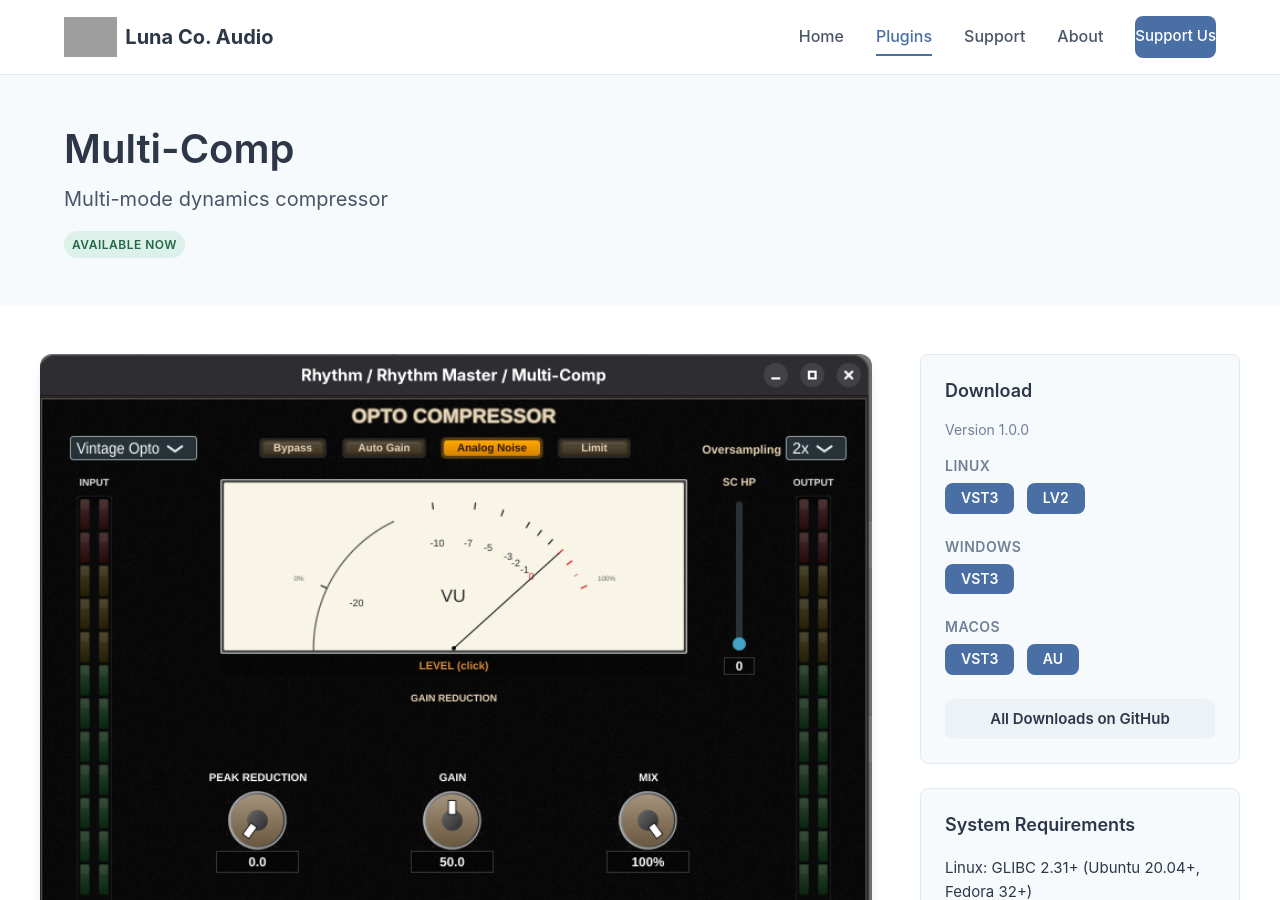
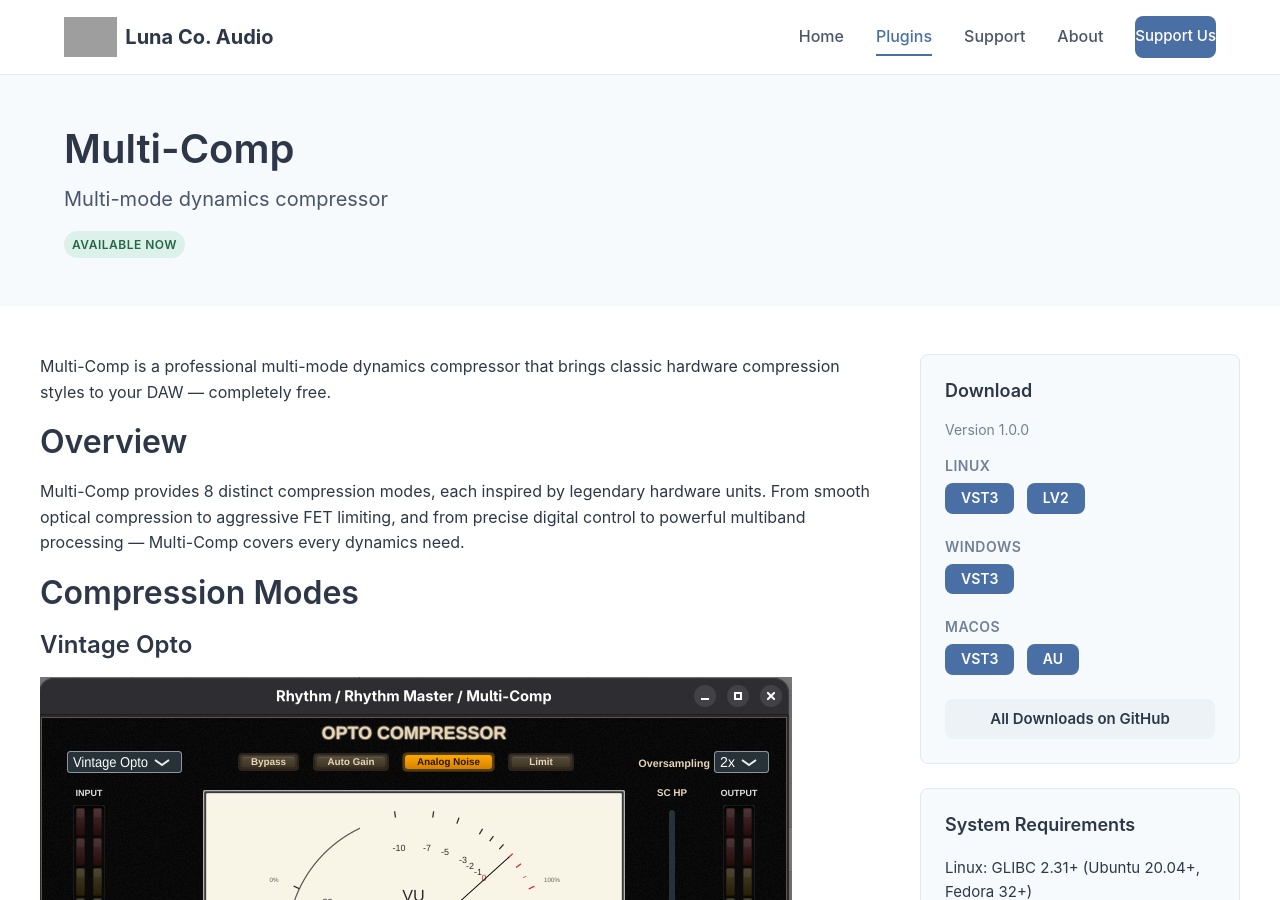
Before and after one commit to dusk-audio/dusk-audio.github.io, a Jekyll site: the page built from _plugins/multi-comp.md, in a window 1280 px wide and 900 px high. Built offline with Jekyll 4.4.1, drawn with Linux system fonts in a browser that asks for light colours; grey boxes are pictures that could not be loaded.

Commit message:
Remove duplicate hero screenshot from Multi-Comp detail page
The screenshot field showed the same image twice - once at the top
and once inline under Vintage Opto. Removed the top one.
The plugins listing page still uses multi-comp-screenshot.png.

```diff
--- a/_plugins/multi-comp.md
+++ b/_plugins/multi-comp.md
@@ -5,7 +5,6 @@ slug: multi-comp
 tagline: Multi-mode dynamics compressor
 description: Professional multi-mode compressor with 7 compression styles plus 4-band multiband compression. Free VST3, LV2, and AU plugin for Linux, Windows, and macOS.
 version: "1.0.0"
-screenshot: /assets/images/plugins/multi-comp/vintage-opto.png
 
 features:
   - 8 compression modes (Vintage Opto, Vintage FET, Classic VCA, Bus, Studio FET, Studio VCA, Digital, Multiband)
```
